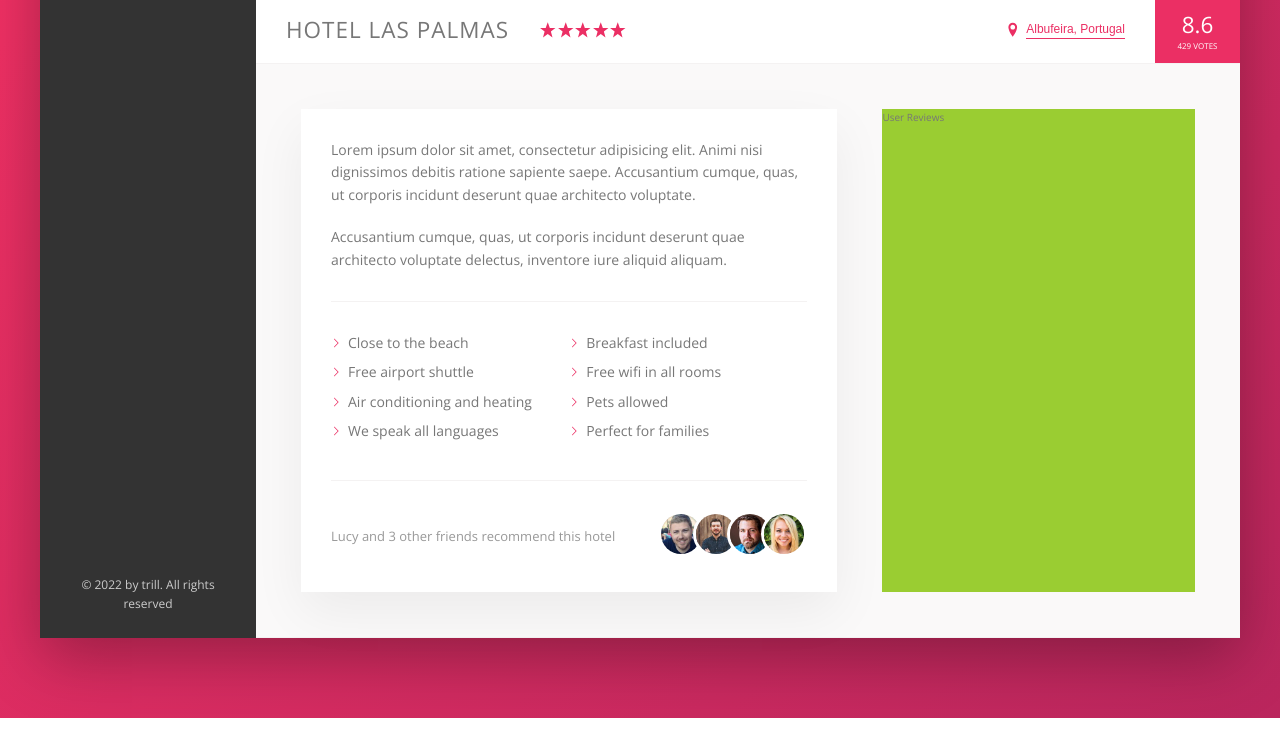
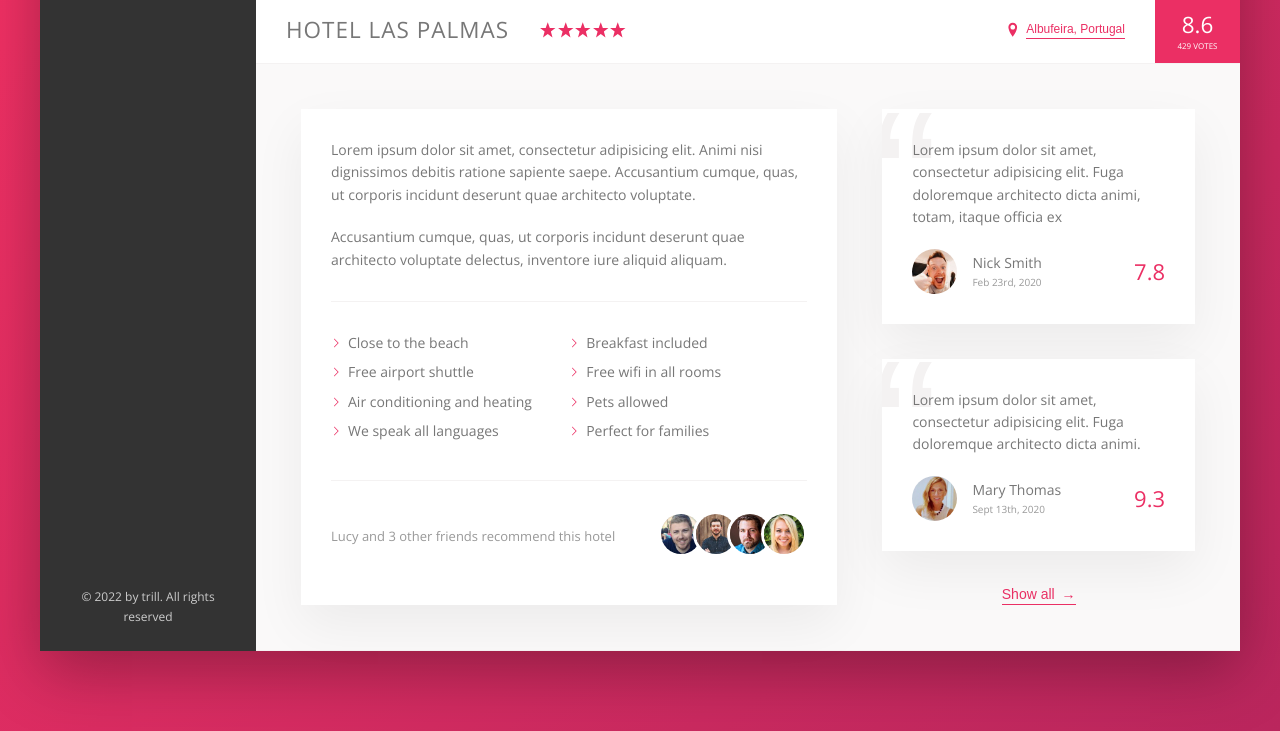
Before and after one commit to romanprotoliuk/Trillo-FlexboxProject, a website: page index.html in a window 1280 px wide. Shown: the part 538-1269 px from the top of the page. Drawn offline with nearby package versions, Linux system fonts and the light colour scheme.

Commit message:
ADD: User review section

```diff
--- a/index.html
+++ b/index.html
@@ -199,7 +199,47 @@
                 </div>
               </div>
             </div>
-            <div class="user-reviews">User Reviews</div>
+            <div class="user-reviews">
+              <figure class="review">
+                <blockquote class="review__text">
+                  Lorem ipsum dolor sit amet, consectetur adipisicing elit. Fuga
+                  doloremque architecto dicta animi, totam, itaque officia ex
+                </blockquote>
+                <figcaption class="review__user">
+                  <img
+                    src="img/user-1.jpg"
+                    alt="User 1"
+                    class="review__photo"
+                  />
+                  <div class="review__user-box">
+                    <p class="review__user name">Nick Smith</p>
+                    <p class="review__user-date">Feb 23rd, 2020</p>
+                  </div>
+                  <div class="review__rating">7.8</div>
+                </figcaption>
+              </figure>
+
+              <figure class="review">
+                <blockquote class="review__text">
+                  Lorem ipsum dolor sit amet, consectetur adipisicing elit. Fuga
+                  doloremque architecto dicta animi.
+                </blockquote>
+                <figcaption class="review__user">
+                  <img
+                    src="img/user-2.jpg"
+                    alt="User 1"
+                    class="review__photo"
+                  />
+                  <div class="review__user-box">
+                    <p class="review__user name">Mary Thomas</p>
+                    <p class="review__user-date">Sept 13th, 2020</p>
+                  </div>
+                  <div class="review__rating">9.3</div>
+                </figcaption>
+              </figure>
+
+              <button class="btn-inline">Show all <span>&rarr;</span></button>
+            </div>
           </div>
         </main>
       </div>
--- a/sass/_components.scss
+++ b/sass/_components.scss
@@ -271,8 +271,17 @@
   cursor: pointer;
   transition: 0.2s;
 
+  & span {
+    margin-left: 3px;
+    transition: margin-left 0.2s;
+  }
+
   &:hover {
     color: var(--color-grey-dark-1);
+
+    span {
+      margin-left: 8px;
+    }
   }
 
   &:focus {
@@ -364,3 +373,65 @@
     }
   }
 }
+
+/////////////////
+// Reviews
+.review {
+  background-color: #fff;
+  box-shadow: var(--shadow-light);
+  padding: 3rem;
+  margin-bottom: 3.5rem;
+  position: relative;
+  overflow: hidden;
+  &__text {
+    margin-bottom: 2rem;
+    z-index: 10;
+    position: relative;
+  }
+
+  &__user {
+    display: flex;
+    align-items: center;
+  }
+
+  &__photo {
+    height: 4.5rem;
+    width: 4.5rem;
+    border-radius: 50%;
+    margin-right: 1.5rem;
+  }
+
+  &__user-box {
+    margin-right: auto;
+  }
+
+  &__user-name {
+    font-size: 1.1rem;
+    font-weight: 600;
+    text-transform: uppercase;
+    margin-bottom: 0.4rem;
+  }
+
+  &__user-date {
+    font-size: 1rem;
+    color: var(--color-grey-dark-3);
+  }
+
+  &__rating {
+    color: var(--color-primary);
+    font-size: 2.2rem;
+    font-weight: 300;
+  }
+
+  &::before {
+    content: "\201C";
+    position: absolute;
+    top: -2.75rem;
+    left: -1rem;
+    line-height: 1;
+    font-size: 20rem;
+    color: var(--color-grey-light-2);
+    font-family: sans-serif;
+    z-index: 1;
+  }
+}
--- a/sass/_layout.scss
+++ b/sass/_layout.scss
@@ -37,6 +37,7 @@
 }
 
 .detail {
+  font-size: 1.4rem;
   display: flex;
   padding: 4.5rem;
   background-color: var(--color-grey-light-1);
@@ -44,7 +45,6 @@
 }
 
 .description {
-  font-size: 1.4rem;
   background-color: #fff;
   box-shadow: var(--shadow-light);
   padding: 3rem;
@@ -53,6 +53,9 @@
 }
 
 .user-reviews {
-  background-color: yellowgreen;
   flex: 1;
+
+  display: flex;
+  flex-direction: column;
+  align-items: center;
 }
```
Also changed, not shown: css/style.css.
